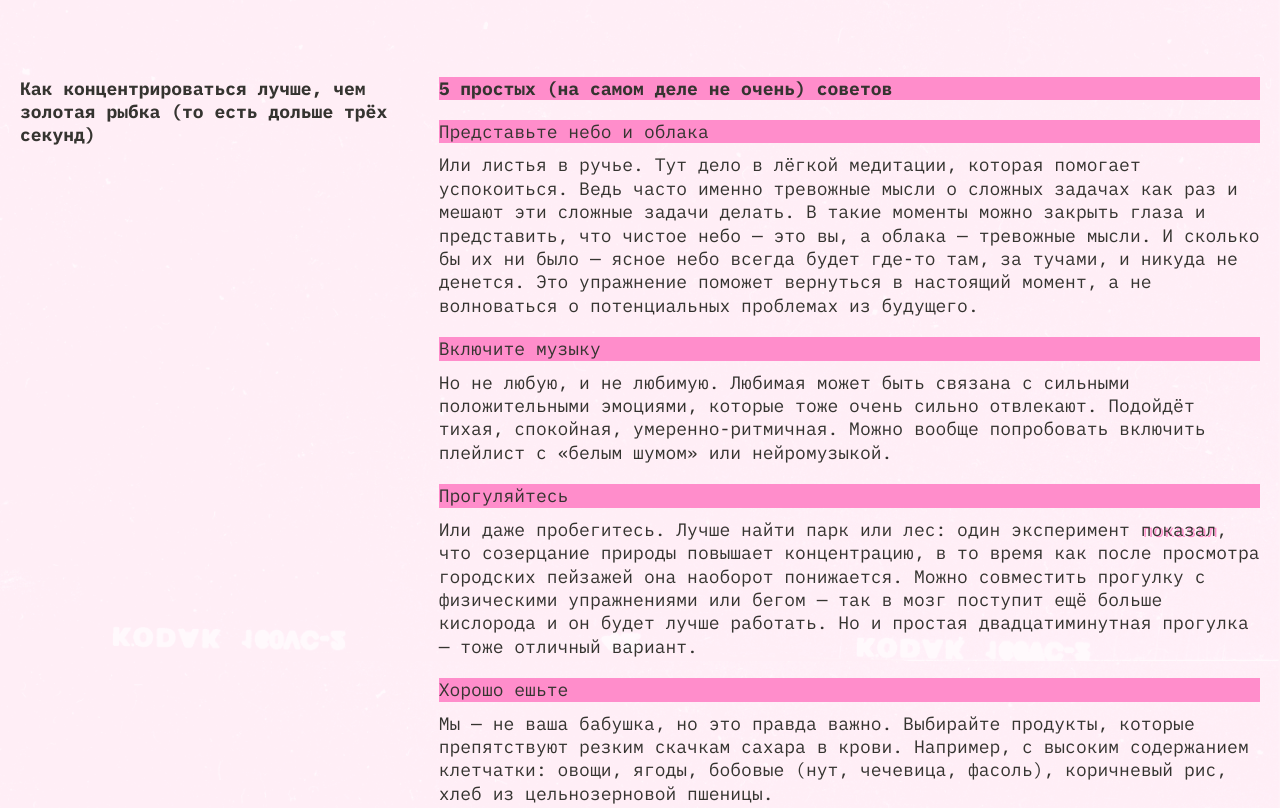
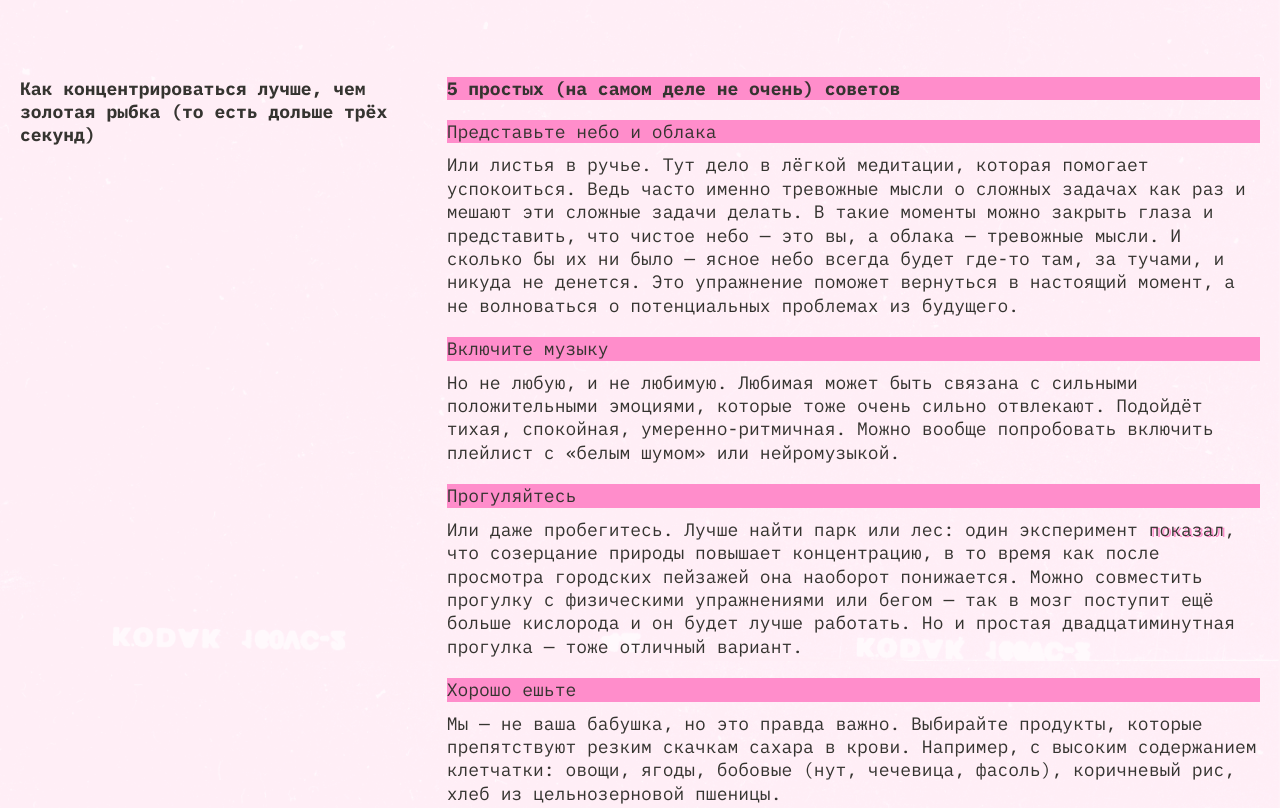
Before and after one commit to HenryLost/slozhno-sosredotochitsya-fd, a plain HTML site: page index.html in a window 1280 px wide. Shown: the part 1739-2547 px from the top of the page. Drawn offline with Linux system fonts and the light colour scheme.

Commit message:
тест_11

```diff
--- a/index.html
+++ b/index.html
@@ -142,7 +142,7 @@
         </h2>
         <ul class="section__list ways-to-concentrate__list">
           <h3 class="ways-to-concentrate__list-title title-decor">5 простых (на самом деле не очень) советов</h3>
-          <li class="section__list-item ways-to-concentrate__list-item">
+          <div class="section__list-item ways-to-concentrate__list-item">
             <h4 class="section__list-item_title ways-to-concentrate__list-item_title title-decor">Представьте небо и облака</h4>
             <p class="section__list-item_paragraph">
               Или листья в ручье. Тут дело в лёгкой медитации, которая помогает успокоиться.
@@ -152,18 +152,18 @@
               будет где-то там, за тучами, и никуда не денется. Это упражнение поможет вернуться
               в настоящий момент, а не волноваться о потенциальных проблемах из будущего.
             </p>
-          </li>
+          </div>
 
-          <li class="section__list-item">
+          <div class="section__list-item">
             <h4 class="section__list-item_title ways-to-concentrate__list-item_title title-decor">Включите музыку</h4>
             <p class="section__list-item_paragraph">
               Но не любую, и не любимую. Любимая может быть связана с сильными положительными эмоциями,
               которые тоже очень сильно отвлекают. Подойдёт тихая, спокойная, умеренно-ритмичная.
               Можно вообще попробовать включить плейлист c «белым шумом» или нейромузыкой.
             </p>
-          </li>
+          </div>
 
-          <li class="section__list-item">
+          <div class="section__list-item">
             <h4 class="section__list-item_title ways-to-concentrate__list-item_title title-decor">Прогуляйтесь</h4>
             <p class="section__list-item_paragraph">
               Или даже пробегитесь. Лучше найти парк или лес: один эксперимент <span class="decoration__text"><a href="https://www.sciencedirect.com/science/article/abs/pii/S0272494415000328">показал</a></span>, что созерцание
@@ -172,16 +172,16 @@
               поступит ещё больше кислорода и он будет лучше работать. Но и простая двадцатиминутная
               прогулка — тоже отличный вариант.
             </p>
-          </li>
+          </div>
 
-          <li class="section__list-item">
+          <div class="section__list-item">
             <h4 class="section__list-item_title ways-to-concentrate__list-item_title title-decor">Хорошо ешьте</h4>
             <p class="section__list-item_paragraph">
               Мы — не ваша бабушка, но это правда важно. Выбирайте продукты, которые препятствуют резким
               скачкам сахара в крови. Например, с высоким содержанием клетчатки: овощи, ягоды, бобовые
               (нут, чечевица, фасоль), коричневый рис, хлеб из цельнозерновой пшеницы.
             </p>
-          </li>
+          </div>
 
           <li class="section__list-item">
             <h4 class="section__list-item_title ways-to-concentrate__list-item_title title-decor">Читайте</h4>
--- a/styles/style.css
+++ b/styles/style.css
@@ -295,12 +295,12 @@
   .reasons,
   .ways-to-concentrate {
     display: grid;
-    grid-template-columns: 1fr 2.06fr;
+    grid-template-columns: 1fr 2fr;
     gap: 20px;
   }
 
   .section__list-item .ways-to-concentrate__list-item {
-    grid-column: 2 / 3;
+    grid-column: 2 ;
   }
 
   .cards h2 {
```
